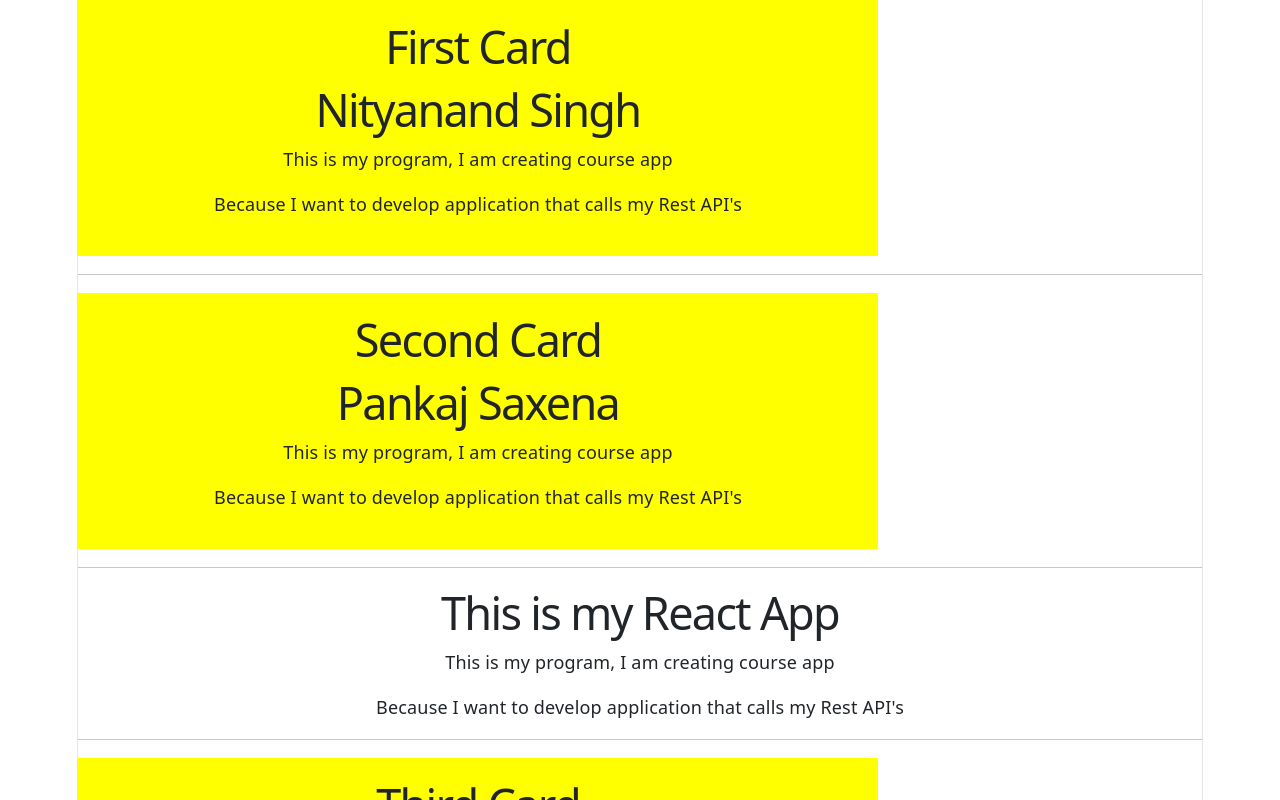
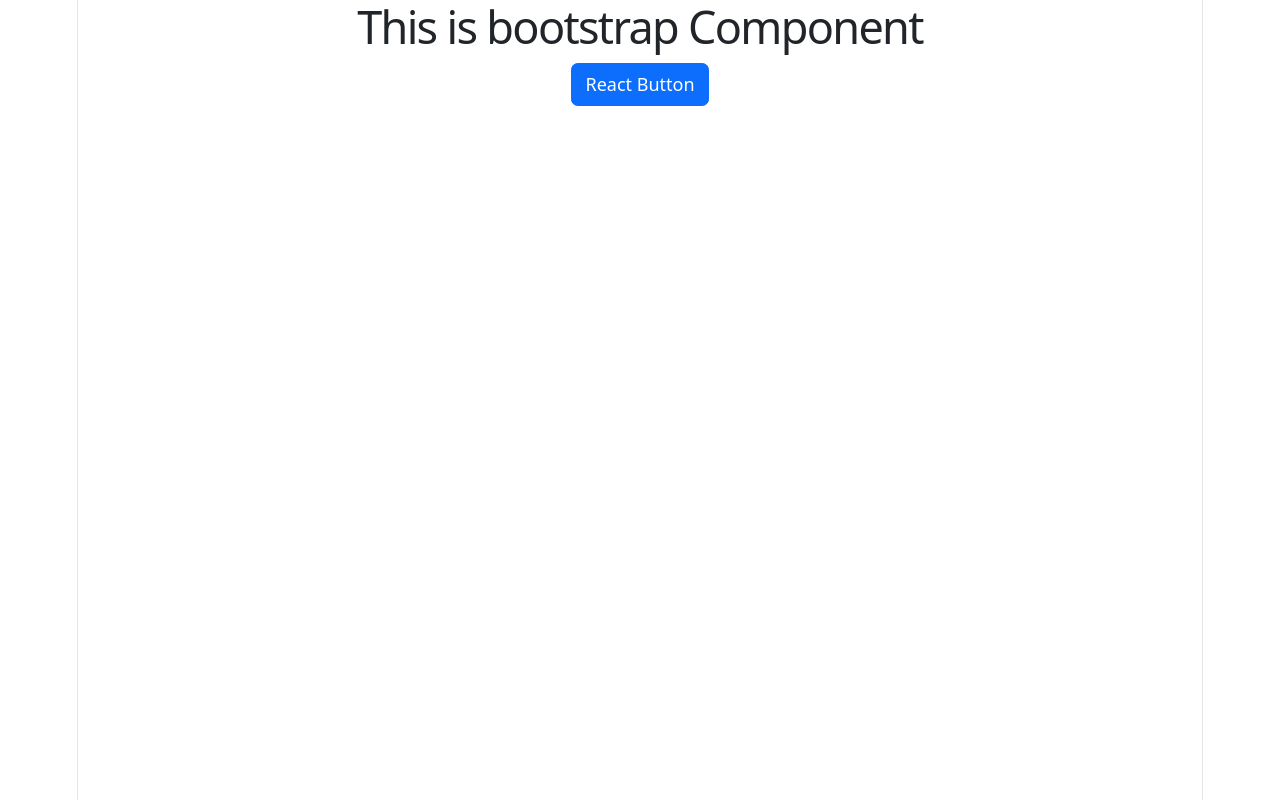
Before and after one commit to nnsnitya/my-course-app, a React (Vite) app: page / in a window 1280 px wide. Shown: the top 800 px of the page. Built offline with nearby package versions, Linux system fonts and the light colour scheme.

Commit message:
reactstrap button added

```diff
--- a/src/App.jsx
+++ b/src/App.jsx
@@ -1,26 +1,20 @@
-import { useState } from 'react'
-import reactLogo from './assets/react.svg'
-import viteLogo from './assets/vite.svg'
-import heroImg from './assets/hero.png'
-import './App.css'
+import { useState } from 'react';
+import reactLogo from './assets/react.svg';
+import viteLogo from './assets/vite.svg';
+import heroImg from './assets/hero.png';
+import './App.css';
 import Header from './components/Header';
 import 'bootstrap/dist/css/bootstrap.min.css';
+import { Button } from 'reactstrap';
 
 function App() {
 
   return (
     <div>
-      <Header name = "Nityanand Singh" title = "First Card" />
-      <hr/>
-      <Header name = "Pankaj Saxena" title = "Second Card" />
-      <hr/>
-        <h1>This is my React App</h1>
-        <p>This is my program, I am creating course app</p>
-        <p>Because I want to develop application that calls my Rest API's</p>
-      <hr/>
-      <Header name = "Premshankar Kushwaha" title= "Third Card"/>
+      <h1>This is bootstrap Component</h1>
+      <Button color='primary'>React Button</Button>
     </div>
-  )
+  );
 }
 
-export default App
+export default App;
```
